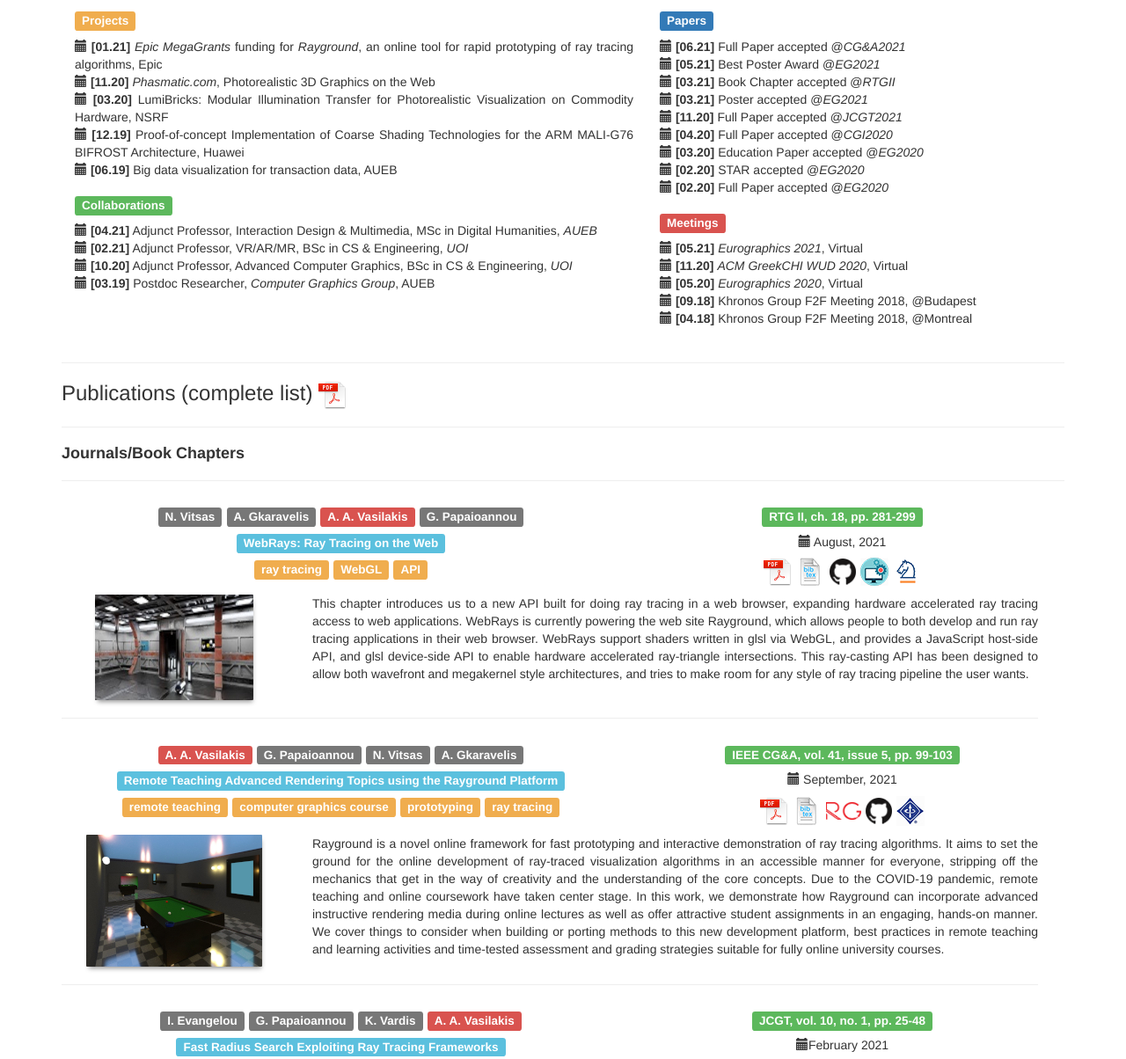
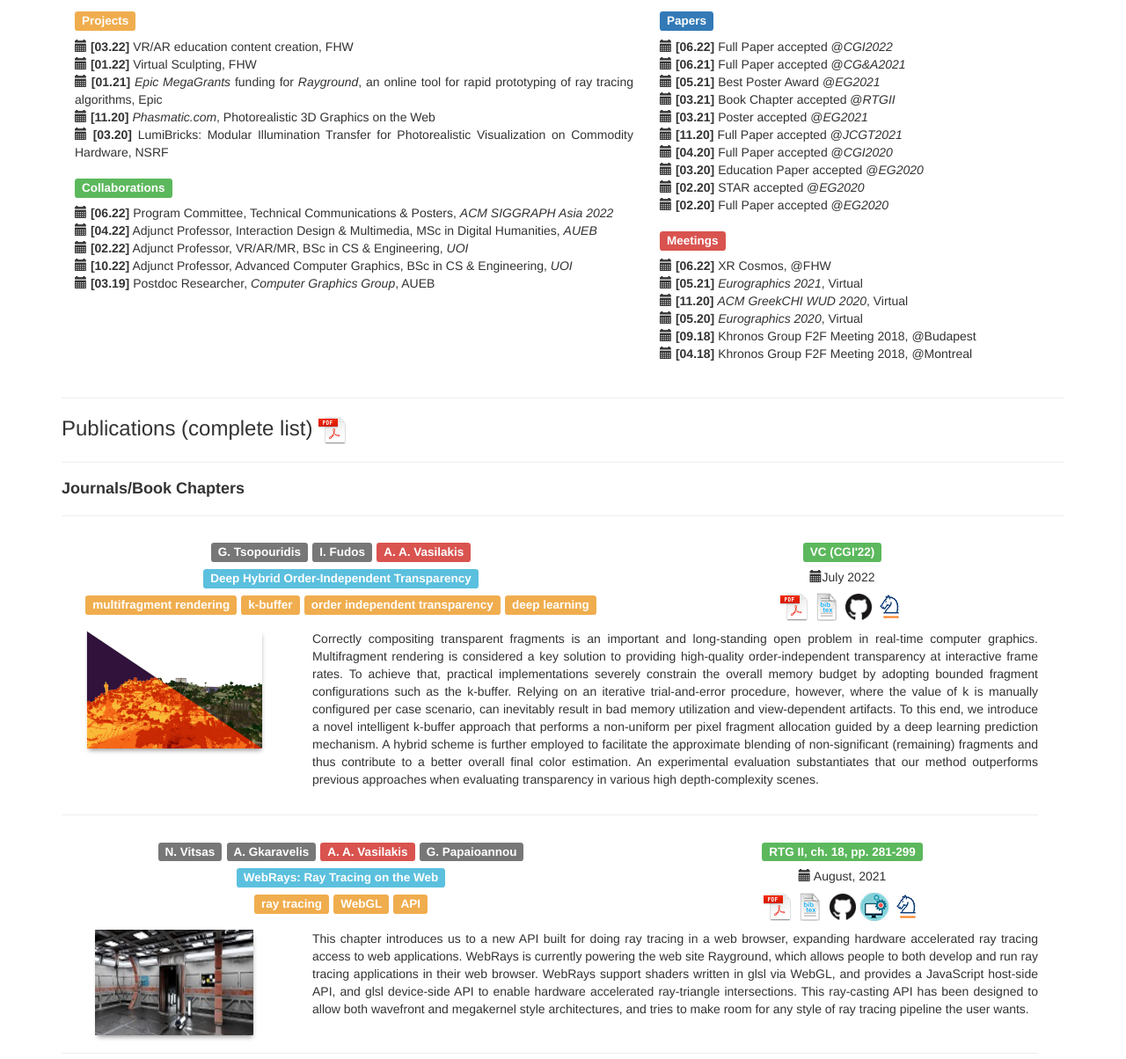
Before and after one commit to abasilak/abasilak.github.io, a plain HTML site: page index.html in a window 1280 px wide. Shown: the part 675-1879 px from the top of the page at 88% size. Drawn offline with Linux system fonts and the light colour scheme.

Commit message:
Update, VC2022, projects, xr cosmos

```diff
--- a/index.html
+++ b/index.html
@@ -94,22 +94,25 @@
                 <div class="col-sm-7">
                     <h4><span class="label label-warning">Projects</span></h4>
                     <dl>
+                    <dd> <span class="glyphicon glyphicon-calendar"></span> <strong>[03.22]</strong> VR/AR education content creation, FHW </dd>
+                    <dd> <span class="glyphicon glyphicon-calendar"></span> <strong>[01.22]</strong> Virtual Sculpting, FHW </dd>
                     <dd> <span class="glyphicon glyphicon-calendar"></span> <strong>[01.21]</strong> <a href="https://www.rayground.com">Epic MegaGrants</a> funding for
                         <a href="https://www.rayground.com">Rayground</a>, an online tool for rapid prototyping of ray tracing algorithms, Epic </dd>
                     <dd> <span class="glyphicon glyphicon-calendar"></span> <strong>[11.20]</strong> <a href="https://www.phasmatic.com">Phasmatic.com</a>, Photorealistic 3D Graphics on the Web</dd>
                     <dd> <span class="glyphicon glyphicon-calendar"></span> <strong>[03.20]</strong> LumiBricks: Modular Illumination Transfer for Photorealistic Visualization on Commodity Hardware, NSRF </dd>
-                    <dd> <span class="glyphicon glyphicon-calendar"></span> <strong>[12.19]</strong> Proof-of-concept Implementation of Coarse Shading Technologies for the ARM MALI-G76 BIFROST Architecture, Huawei </dd>
-                    <dd> <span class="glyphicon glyphicon-calendar"></span> <strong>[06.19]</strong> Big data visualization for transaction data, AUEB </dd>
                     </dl>
                     <h4><span class="label label-success">Collaborations</span></h4>
                     <dl>
-                        <dd> <span class="glyphicon glyphicon-calendar"></span> <strong>[04.21]</strong> Adjunct Professor,
+                        <dd> <span class="glyphicon glyphicon-calendar"></span> <strong>[06.22]</strong>
+                            Program Committee, Technical Communications & Posters, <a href="https://sa2022.siggraph.org/en/">ACM SIGGRAPH Asia 2022</a>
+                        </dd>
+                        <dd> <span class="glyphicon glyphicon-calendar"></span> <strong>[04.22]</strong> Adjunct Professor,
                             Interaction Design & Multimedia, MSc in Digital Humanities, <a href="https://www.dept.aueb.gr/en/infotech-overview-en">AUEB</a>
                         </dd>
-                        <dd> <span class="glyphicon glyphicon-calendar"></span> <strong>[02.21]</strong> Adjunct Professor,
+                        <dd> <span class="glyphicon glyphicon-calendar"></span> <strong>[02.22]</strong> Adjunct Professor,
                             VR/AR/MR, BSc in CS & Engineering, <a href="http://www.cs.uoi.gr">UOI</a>
                         </dd>
-                        <dd> <span class="glyphicon glyphicon-calendar"></span> <strong>[10.20]</strong> Adjunct Professor,
+                        <dd> <span class="glyphicon glyphicon-calendar"></span> <strong>[10.22]</strong> Adjunct Professor,
                             Advanced Computer Graphics, BSc in CS & Engineering, <a href="http://www.cs.uoi.gr">UOI</a>
                         </dd>
                         <dd> <span class="glyphicon glyphicon-calendar"></span> <strong>[03.19]</strong> Postdoc Researcher, <a href="http://graphics.cs.aueb.gr/graphics/index.html">Computer Graphics Group</a>, AUEB
@@ -119,6 +122,7 @@
                 <div class="col-sm-5">
                     <h4><span class="label label-primary">Papers</span></h4>
                     <dl>
+                        <dd> <span class="glyphicon glyphicon-calendar"></span> <strong>[06.22]</strong> Full Paper accepted @<a href="#vc2022">CGI2022</a> </dd>
                         <dd> <span class="glyphicon glyphicon-calendar"></span> <strong>[06.21]</strong> Full Paper accepted @<a href="#cga2021">CG&A2021</a> </dd>
                         <dd> <span class="glyphicon glyphicon-calendar"></span> <strong>[05.21]</strong> Best Poster Award @<a href="#eg2021">EG2021</a> </dd>
                         <dd> <span class="glyphicon glyphicon-calendar"></span> <strong>[03.21]</strong> Book Chapter accepted @<a href="#rtgii2021">RTGII</a> </dd>
@@ -131,6 +135,7 @@
                     </dl>
                     <h4><span class="label label-danger">Meetings</span></h4>
                     <dl>
+                        <dd> <span class="glyphicon glyphicon-calendar"></span> <strong>[06.22]</strong> XR Cosmos, @FHW </dd>
                         <dd> <span class="glyphicon glyphicon-calendar"></span> <strong>[05.21]</strong> <a href="https://conferences.eg.org/eg2021/">Eurographics 2021</a>, Virtual </dd>
                         <dd> <span class="glyphicon glyphicon-calendar"></span> <strong>[11.20]</strong> <a href="http://greekchi.acm.org/index.php/events/120-wud2020"> ACM GreekCHI WUD 2020</a>, Virtual </dd>
                         <dd> <span class="glyphicon glyphicon-calendar"></span> <strong>[05.20]</strong> <a href="https://conferences.eg.org/egev20/">Eurographics 2020</a>, Virtual </dd>
@@ -150,6 +155,49 @@
         <div id="journals">
             <h4><b>Journals/Book Chapters</b></h4>
             <hr>
+            <div id="vc2022" class="row col-xs-12">
+                <div class="row text-center">
+                    <div class="col-sm-7">
+                        <h4>
+                        <span class="label label-default">G. Tsopouridis</span>
+                        <span class="label label-default">I. Fudos</span>
+                        <span class="label label-danger">A. A. Vasilakis</span>
+                        </h4>
+                        <h4><span class="label label-info">Deep Hybrid Order-Independent Transparency</span></h4>
+                        <h4>
+                            <span class="label label-warning">multifragment rendering</span>
+                            <span class="label label-warning">k-buffer</span>
+                            <span class="label label-warning">order independent transparency</span>
+                            <span class="label label-warning">deep learning</span>
+                        </h4>
+                    </div>
+                    <div class="col-sm-5">
+                        <h4><span class="label label-success">VC (CGI'22)</span></h4>
+                        <h5><span class="glyphicon glyphicon-calendar" aria-hidden="true"></span>July 2022</h5>
+                        <h4>
+                        <a href="papers/journals/vc2022/paper.pdf">     <img src="img/pdf_32.png"  alt="author-prepared version" title="author-prepared version"> </a>
+                        <a href="papers/journals/vc2022/paper.ris">     <img src="img/bibtex_32.png" alt="bibtex" title="bibtex"> </a>
+                        <a href="https://github.com/gtsopus/dhoit">     <img src="img/github_32.png" alt="github" width="30" height="30" title="github"> </a>
+                        <a href="https://rdcu.be/cQO4O ">               <img src="img/springer_32.png" alt="visual computer" title="visual computer link"> </a>
+                        </h4> </div>
+                </div>
+                <div class="row">
+                    <div class="col-sm-3"> <img src="papers/journals/vc2022/teaser.png" alt="..." class="shadow img-rounded center-block" title="teaser"> </div>
+                    <div class="col-sm-9 text-justify">
+                        <p> Correctly compositing transparent fragments is an important and long-standing open problem in real-time computer graphics.
+                            Multifragment rendering is considered a key solution to providing high-quality order-independent transparency at interactive frame rates.
+                            To achieve that, practical implementations severely constrain the overall memory budget by adopting bounded fragment configurations such as the k-buffer.
+                            Relying on an iterative trial-and-error procedure, however, where the value of k is manually configured per case scenario, can inevitably result in bad
+                            memory utilization and view-dependent artifacts. To this end, we introduce a novel intelligent k-buffer approach that performs a non-uniform per pixel
+                            fragment allocation guided by a deep learning prediction mechanism. A hybrid scheme is further employed to facilitate the approximate blending of
+                            non-significant (remaining) fragments and thus contribute to a better overall final color estimation. An experimental evaluation substantiates that our
+                            method outperforms previous approaches when evaluating transparency in various high depth-complexity scenes.
+                        </p>
+                    </div>
+                    <div class="col-xs-12">
+                        <hr> </div>
+                </div>
+            </div>
             <div id="rtgii2021" class="row col-xs-12">
                 <div class="row text-center">
                     <div class="col-sm-7">
@@ -335,7 +383,7 @@
                         <h4>
                             <span class="label label-warning">rasterization</span>
                             <span class="label label-warning">interactive rendering</span>
-                            <span class="label label-warning">visibility determination </span>
+                            <span class="label label-warning">visibility determination</span>
                         </h4>
                     </div>
                     <div class="col-sm-5">
@@ -1783,8 +1831,8 @@
         </div>
     </div>
     <footer class="text-center">
-        <p>Copyright 2011-2020 © Andreas A. Vasilakis. All rights reserved.</p>
-        <p>Last Updated: 29 May 2020</p>
+        <p>Copyright 2011-2022 © Andreas A. Vasilakis. All rights reserved.</p>
+        <p>Last Updated: 08 July 2022</p>
     </footer>
     <!-- jQuery (necessary for Bootstrap's JavaScript plugins) -->
     <script src="js/jquery-1.11.2.min.js"></script>
```
Also changed, not shown: papers/journals/vc2022/teaser.png (added), 4 other files.
